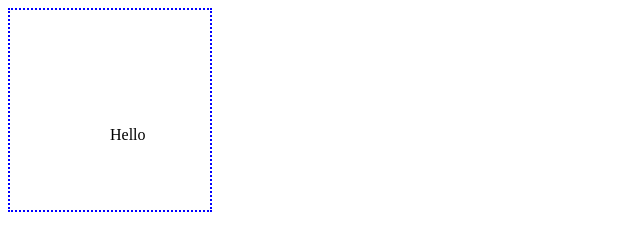
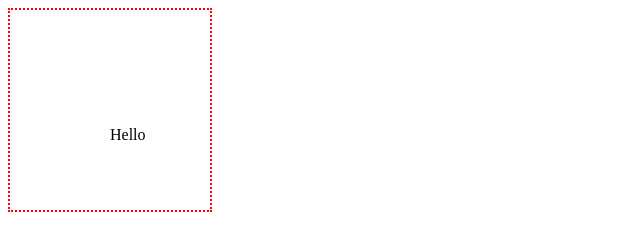
Before and after one commit to ajibolatemidayodavid-prog/css, a plain HTML site: page index.html in a window 1280 px wide. Shown: the whole page, without its empty margins (0-640 px from the left). Drawn offline with Linux system fonts and the light colour scheme.

Commit message:
change the border color from blue to red

```diff
--- a/htm.css
+++ b/htm.css
@@ -2,7 +2,7 @@
  width: 150px ;
 height: 50px ;
 padding: 100px ;
-border: 2px dotted blue;
+border: 2px dotted red;
 }
 
 * {
```
